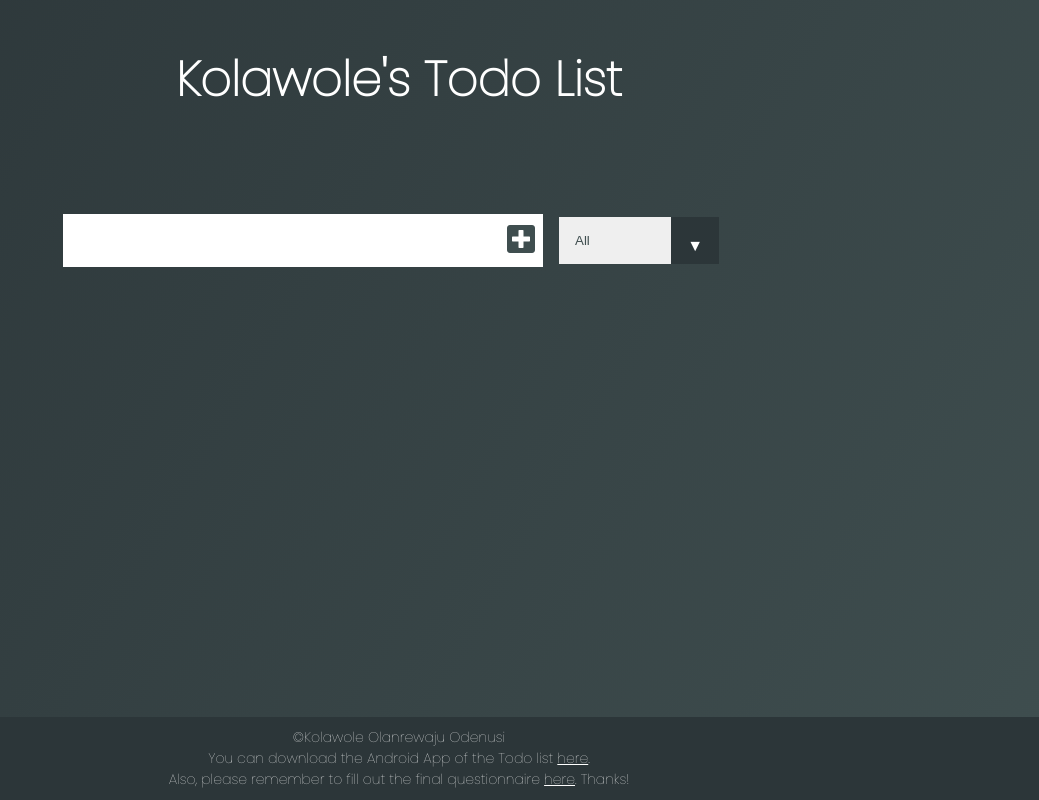
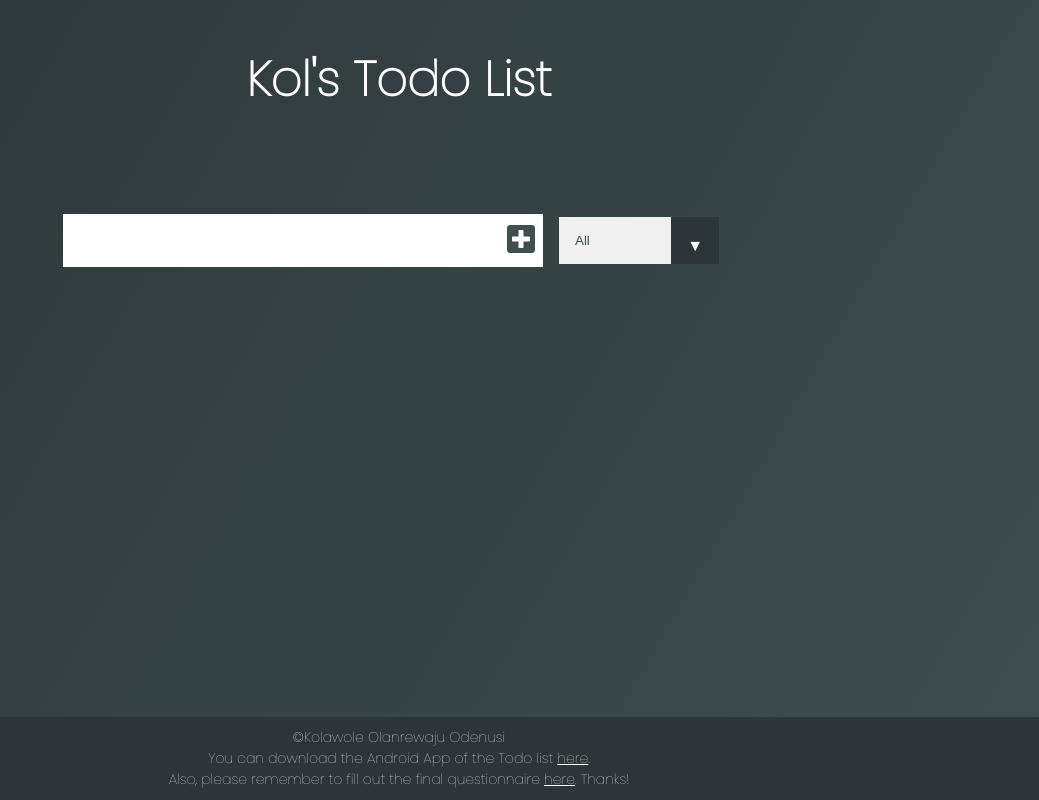
Before and after one commit to iamkodenusi/todo_list, a plain HTML site: page index.html in a window 1280 px wide. Shown: the whole page, without its empty margins (241-1280 px from the left). Drawn offline with Linux system fonts and the light colour scheme.

Commit message:
Update index.html
Header correction.

```diff
--- a/index.html
+++ b/index.html
@@ -15,7 +15,7 @@ crossorigin="anonymous" referrerpolicy="no-referrer" />
 <body>
 
     <header>
-        <h1>Kolawole's Todo List</h1>
+        <h1>Kol's Todo List</h1>
     </header>
     <form>
         <input type="text" class="todo-input">
```
